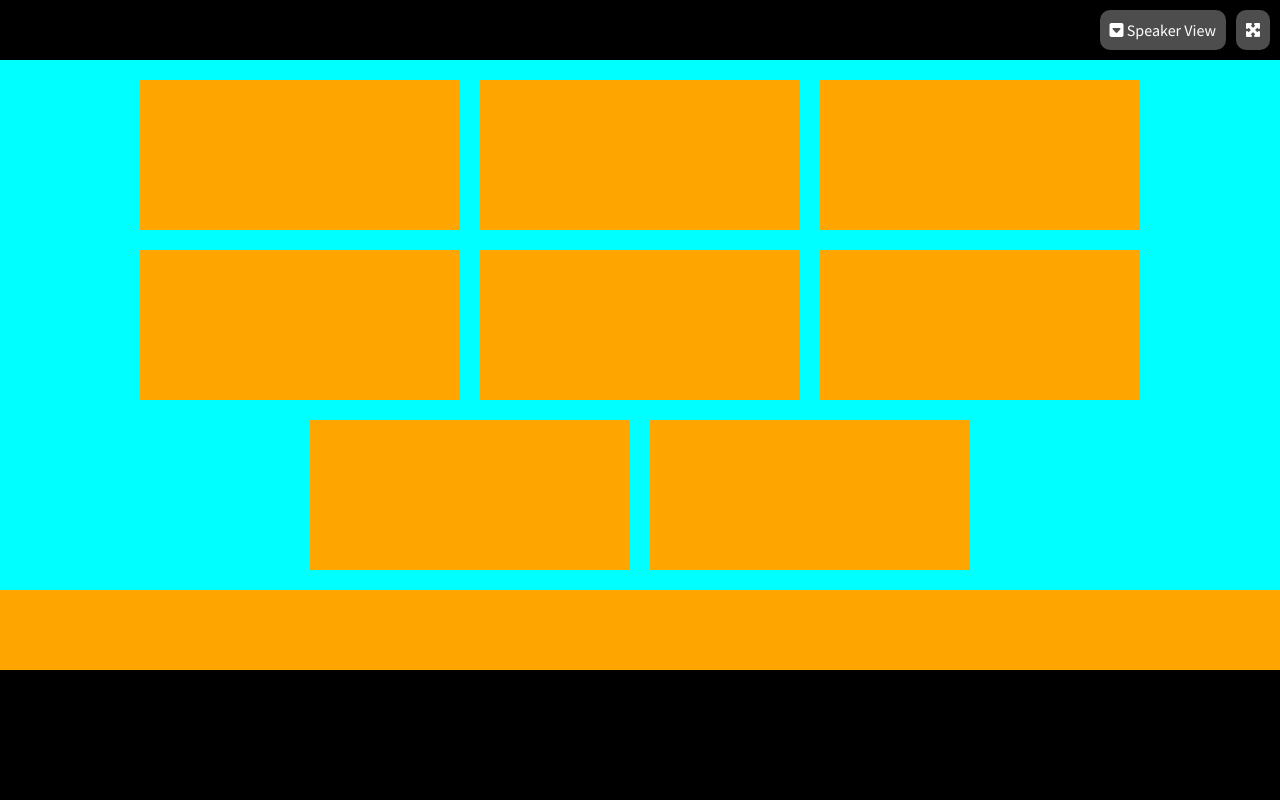
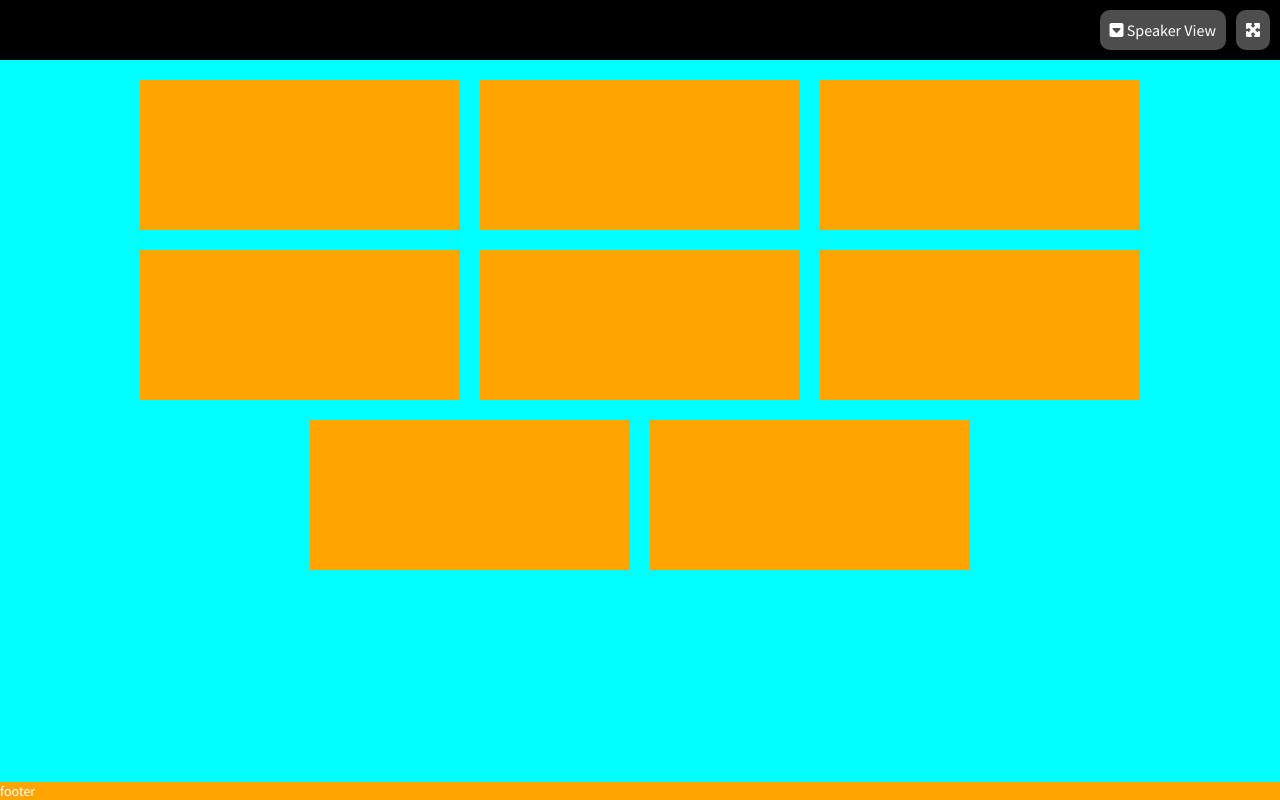
Before and after one commit to gabriele-annese/html-css-zoom, a plain HTML site: page index.html in a window 1280 px wide. Drawn offline with Linux system fonts and the light colour scheme.

Commit message:
add fix flex-grow

```diff
--- a/css/main.css
+++ b/css/main.css
@@ -47,6 +47,7 @@ header{
 /* main */
 main {
     background-color: aqua;
+    flex-grow: 1;
 }
 
 .gallery {
@@ -66,5 +67,4 @@ main {
 /* footer */
 footer {
     background: orange;
-    height: 80px;
 }
--- a/index.html
+++ b/index.html
@@ -55,7 +55,7 @@
 
     <!-- FOOTER -->
     <footer>
-
+        footer
     </footer>
 
 </body>
```
